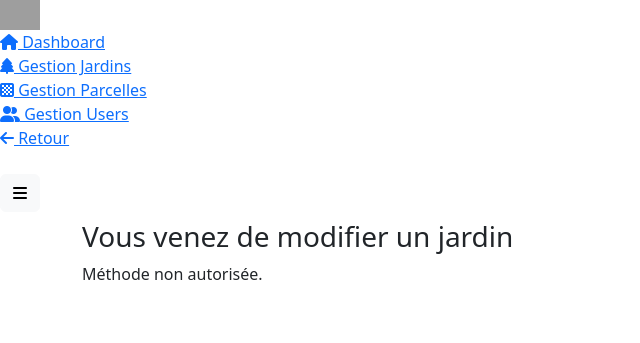
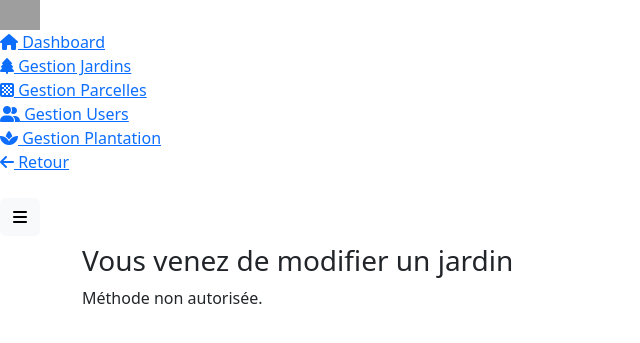
Before and after one commit to LenaPignolet/Sae202, a PHP site: page /admin/Jardins/modifier_jardin_valid.php in a window 1280 px wide. Shown: the top 343 px of the page, without its empty margins (0-640 px from the left). Run offline with PHP 8.4, Linux system fonts and the light colour scheme; some libraries are stand-ins or nearby versions; grey boxes are pictures that could not be loaded.

Commit message:
Update modifier_jardin_valid.php dashboard

```diff
--- a/admin/Jardins/modifier_jardin_valid.php
+++ b/admin/Jardins/modifier_jardin_valid.php
@@ -32,23 +32,27 @@
             </div>
             <ul class="list-unstyled components text-secondary">
                 <li>
-                    <a href="../admin.php"><i class="fas fa-home"></i> Dashboard</a>
+                    <a href="/admin/gestion.php"><i class="fas fa-home"></i> Dashboard</a>
                 </li>
 
                 <li>
-                    <a href="jardin_gestion.php"><i class="fas fa-tree"></i> Gestion Jardins</a>
+                    <a href="gestion_jardin.php"><i class="fas fa-tree"></i> Gestion Jardins</a>
                 </li>
 
                 <li>
-                    <a href="../Parcelle/parcelle_gestion.php"><i class="fas fa-chess-board"></i> Gestion Parcelles</a>
+                    <a href="../Parcelle/gestion_parcelle.php"><i class="fas fa-chess-board"></i> Gestion Parcelles</a>
                 </li>
 
                 <li>
-                    <a href="./Usagers/user_gestion.php"><i class="fas fa-user-friends"></i> Gestion Users</a>
+                    <a href="../Usagers/user_gestion.php"><i class="fas fa-user-friends"></i> Gestion Users</a>
                 </li>
 
                 <li>
-                    <a href="../../index.php"><i class="fas fa-arrow-left"></i> Retour</a>
+                    <a href="../Plantation/gestion_plantation.php"><i class="fas fa-spa"></i> Gestion Plantation</a>
+                </li>
+
+                <li>
+                    <a href="/index.php"><i class="fas fa-arrow-left"></i> Retour</a>
                 </li>
 
             </ul>
@@ -87,11 +91,10 @@
                                             $nom = $_POST['nom'];
                                             $coord = $_POST['adresse'];
                                             $surface = $_POST['surface'];
-                                            $nParcelle = $_POST['jardin_n_parcelle'];
 
                                             // Connexion à la base de données
                                             try {
-                                                $mabd = new PDO('mysql:host=localhost;dbname=sae202Base;charset=UTF8;', 'Usersae202', '123');
+                                                $mabd = new PDO('mysql:host=localhost;dbname=sae202;charset=UTF8;', 'Usersae202', '123');
                                                 $mabd->setAttribute(PDO::ATTR_ERRMODE, PDO::ERRMODE_EXCEPTION);
                                             } catch (PDOException $e) {
                                                 echo 'Connexion échouée : ' . $e->getMessage();
@@ -104,30 +107,25 @@
                                                 $fileSize = $_FILES['nouvelle_photo']['size'];
                                                 $fileType = $_FILES['nouvelle_photo']['type'];
 
-
                                                 $allowedMimeTypes = ['image/png', 'image/jpeg', 'image/jpg'];
                                                 if (!in_array($fileType, $allowedMimeTypes)) {
                                                     echo "Seuls les formats PNG et JPEG sont autorisés.";
                                                     die();
                                                 }
 
-
                                                 $nouvelle_photo = date("Y_m_d_H_i_s") . "---" . basename($fileName);
                                                 $target_dir = "/var/www/sae202/images/uploads/";
                                                 $target_file = $target_dir . $nouvelle_photo;
 
-
                                                 if (move_uploaded_file($fileTmpPath, $target_file)) {
-
                                                     try {
-                                                        $req = "UPDATE Jardin SET jardin_photo = :nouvelle_photo, jardin_nom = :nom, jardin_coord = :adresse, jardin_surface = :surface, jardin_n_parcelle = :nParcelle WHERE jardin_id = :allJardin";
+                                                        $req = "UPDATE Jardin SET jardin_photo = :nouvelle_photo, jardin_nom = :nom, jardin_coord = :adresse, jardin_surface = :surface WHERE jardin_id = :allJardin";
                                                         $stmt = $mabd->prepare($req);
                                                         $stmt->execute([
                                                             'nouvelle_photo' => $nouvelle_photo,
                                                             'nom' => $nom,
                                                             'adresse' => $coord,
                                                             'surface' => $surface,
-                                                            'nParcelle' => $nParcelle,
                                                             'allJardin' => $allJardin
                                                         ]);
 
@@ -141,7 +139,6 @@
                                                     echo "Une erreur s'est produite lors du téléchargement du fichier.";
                                                 }
                                             } else {
-
                                                 if (isset($_POST['nouvelle_photo_old'])) {
                                                     $nouvelle_photo = $_POST['nouvelle_photo_old'];
                                                 } else {
@@ -149,15 +146,13 @@
                                                     die();
                                                 }
 
-
                                                 try {
-                                                    $req = "UPDATE Jardin SET jardin_nom = :nom, jardin_coord = :adresse, jardin_surface = :surface, jardin_n_parcelle = :nParcelle WHERE jardin_id = :allJardin";
+                                                    $req = "UPDATE Jardin SET jardin_nom = :nom, jardin_coord = :adresse, jardin_surface = :surface WHERE jardin_id = :allJardin";
                                                     $stmt = $mabd->prepare($req);
                                                     $stmt->execute([
                                                         'nom' => $nom,
                                                         'adresse' => $coord,
                                                         'surface' => $surface,
-                                                        'nParcelle' => $nParcelle,
                                                         'allJardin' => $allJardin
                                                     ]);
 
@@ -172,6 +167,7 @@
                                             echo "<p>Méthode non autorisée.</p>";
                                         }
                                         ?>
+
                                     </div>
                                 </div>
                             </div>
```
